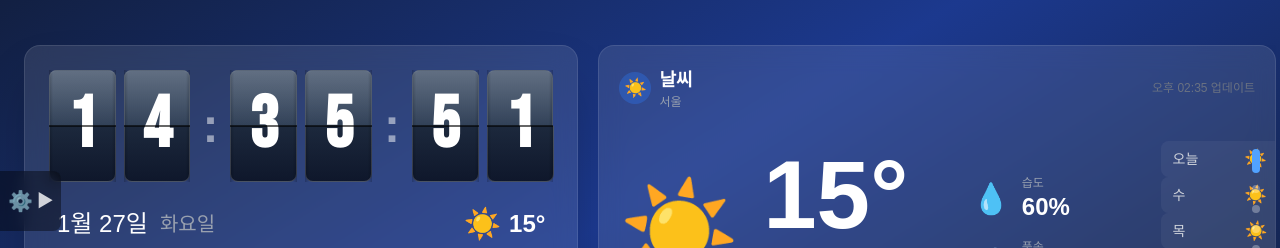
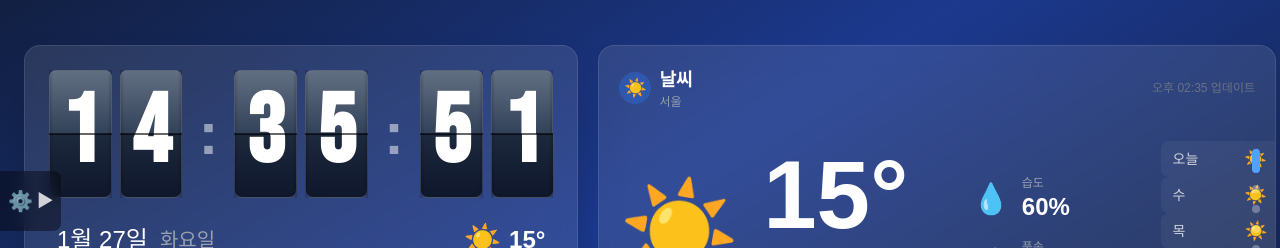
Before and after one commit to kwangsug/panorama-korea, a Next.js app: page / in a window 1280 px wide. Shown: the part 199-447 px from the top of the page. Built offline with nearby package versions, Linux system fonts and the light colour scheme; no server answers; a web font is replaced by a local one.

Commit message:
chore: 작업 내용 재커밋

```diff
--- a/components/widgets/ClockWidget.tsx
+++ b/components/widgets/ClockWidget.tsx
@@ -28,11 +28,11 @@ function FlipCard({ value }: FlipCardProps) {
     }
   }, [value, previousValue]);
 
-  const textClass = "text-5xl md:text-6xl lg:text-7xl text-white tabular-nums font-bold";
+  const textClass = "text-6xl md:text-7xl lg:text-8xl text-white tabular-nums font-bold";
   const fontStyle = { fontFamily: 'var(--font-bebas), system-ui' };
 
   return (
-    <div className="relative w-16 h-20 md:w-20 md:h-24 lg:w-24 lg:h-28" style={{ perspective: '300px' }}>
+    <div className="relative flex-1 h-24 md:h-28 lg:h-32" style={{ perspective: '300px' }}>
       {/* 하단 고정 패널 (이전 값 -> 애니메이션 후 현재 값) */}
       <div className="absolute inset-x-0 bottom-0 h-1/2 bg-gradient-to-b from-slate-800 to-slate-900 rounded-b-lg border-x border-b border-white/20 overflow-hidden">
         <div className="absolute inset-0 flex items-start justify-center">
@@ -100,8 +100,8 @@ function FlipCard({ value }: FlipCardProps) {
 
 function Separator() {
   return (
-    <div className="flex items-center justify-center h-20 md:h-24 lg:h-28 px-1">
-      <span className="text-3xl md:text-4xl lg:text-5xl font-bold text-white/50">:</span>
+    <div className="flex items-center justify-center h-24 md:h-28 lg:h-32 px-2">
+      <span className="text-4xl md:text-5xl lg:text-6xl font-bold text-white/50">:</span>
     </div>
   );
 }
@@ -310,15 +310,15 @@ export function ClockWidget() {
   if (!mounted) {
     return (
       <div className="h-full bg-white/10 backdrop-blur-md rounded-2xl shadow-2xl p-4 md:p-6 border border-white/10 flex flex-col justify-start">
-        <div className="flex items-center justify-center gap-1 md:gap-2 mb-4 md:mb-6">
-          <div className="w-16 h-20 md:w-20 md:h-24 lg:w-24 lg:h-28 bg-slate-700/50 rounded-lg animate-pulse" />
-          <div className="w-16 h-20 md:w-20 md:h-24 lg:w-24 lg:h-28 bg-slate-700/50 rounded-lg animate-pulse" />
-          <div className="h-20 md:h-24 lg:h-28 px-1" />
-          <div className="w-16 h-20 md:w-20 md:h-24 lg:w-24 lg:h-28 bg-slate-700/50 rounded-lg animate-pulse" />
-          <div className="w-16 h-20 md:w-20 md:h-24 lg:w-24 lg:h-28 bg-slate-700/50 rounded-lg animate-pulse" />
-          <div className="h-20 md:h-24 lg:h-28 px-1" />
-          <div className="w-16 h-20 md:w-20 md:h-24 lg:w-24 lg:h-28 bg-slate-700/50 rounded-lg animate-pulse" />
-          <div className="w-16 h-20 md:w-20 md:h-24 lg:w-24 lg:h-28 bg-slate-700/50 rounded-lg animate-pulse" />
+        <div className="flex items-center justify-between gap-1 md:gap-2 mb-4 md:mb-6 w-full">
+          <div className="flex-1 h-24 md:h-28 lg:h-32 bg-slate-700/50 rounded-lg animate-pulse" />
+          <div className="flex-1 h-24 md:h-28 lg:h-32 bg-slate-700/50 rounded-lg animate-pulse" />
+          <div className="h-24 md:h-28 lg:h-32 px-2" />
+          <div className="flex-1 h-24 md:h-28 lg:h-32 bg-slate-700/50 rounded-lg animate-pulse" />
+          <div className="flex-1 h-24 md:h-28 lg:h-32 bg-slate-700/50 rounded-lg animate-pulse" />
+          <div className="h-24 md:h-28 lg:h-32 px-2" />
+          <div className="flex-1 h-24 md:h-28 lg:h-32 bg-slate-700/50 rounded-lg animate-pulse" />
+          <div className="flex-1 h-24 md:h-28 lg:h-32 bg-slate-700/50 rounded-lg animate-pulse" />
         </div>
       </div>
     );
@@ -326,8 +326,8 @@ export function ClockWidget() {
 
   return (
     <div className="h-full bg-white/10 backdrop-blur-md rounded-2xl shadow-2xl p-4 md:p-6 border border-white/10 flex flex-col justify-start">
-      {/* 시계 - 플립 카드 */}
-      <div className="flex items-center justify-center gap-1 md:gap-2 mb-4 md:mb-6">
+      {/* 시계 - 플립 카드 (전체 너비 활용) */}
+      <div className="flex items-center justify-between gap-1 md:gap-2 mb-4 md:mb-6 w-full">
         <FlipCard value={hours[0]} />
         <FlipCard value={hours[1]} />
         <Separator />
```
Also changed, not shown: 1 other file (tests, documents, lock files or other folders).
